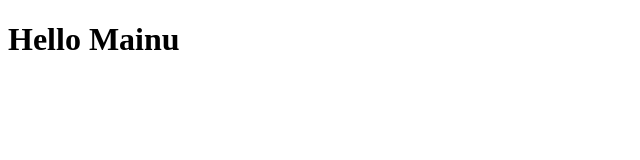
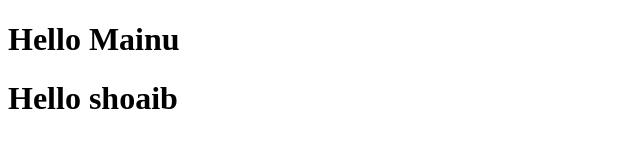
Before and after one commit to Mohd-suaib/Demo, a plain HTML site: page index.html in a window 1280 px wide. Shown: the whole page, without its empty margins (0-640 px from the left). Drawn offline with Linux system fonts and the light colour scheme.

Commit message:
change in index.html2

```diff
--- a/index.html
+++ b/index.html
@@ -8,5 +8,6 @@
 </head>
 <body>
     <h1>Hello Mainu</h1>
+    <h1>Hello shoaib</h1>
 </body>
 </html>
```
